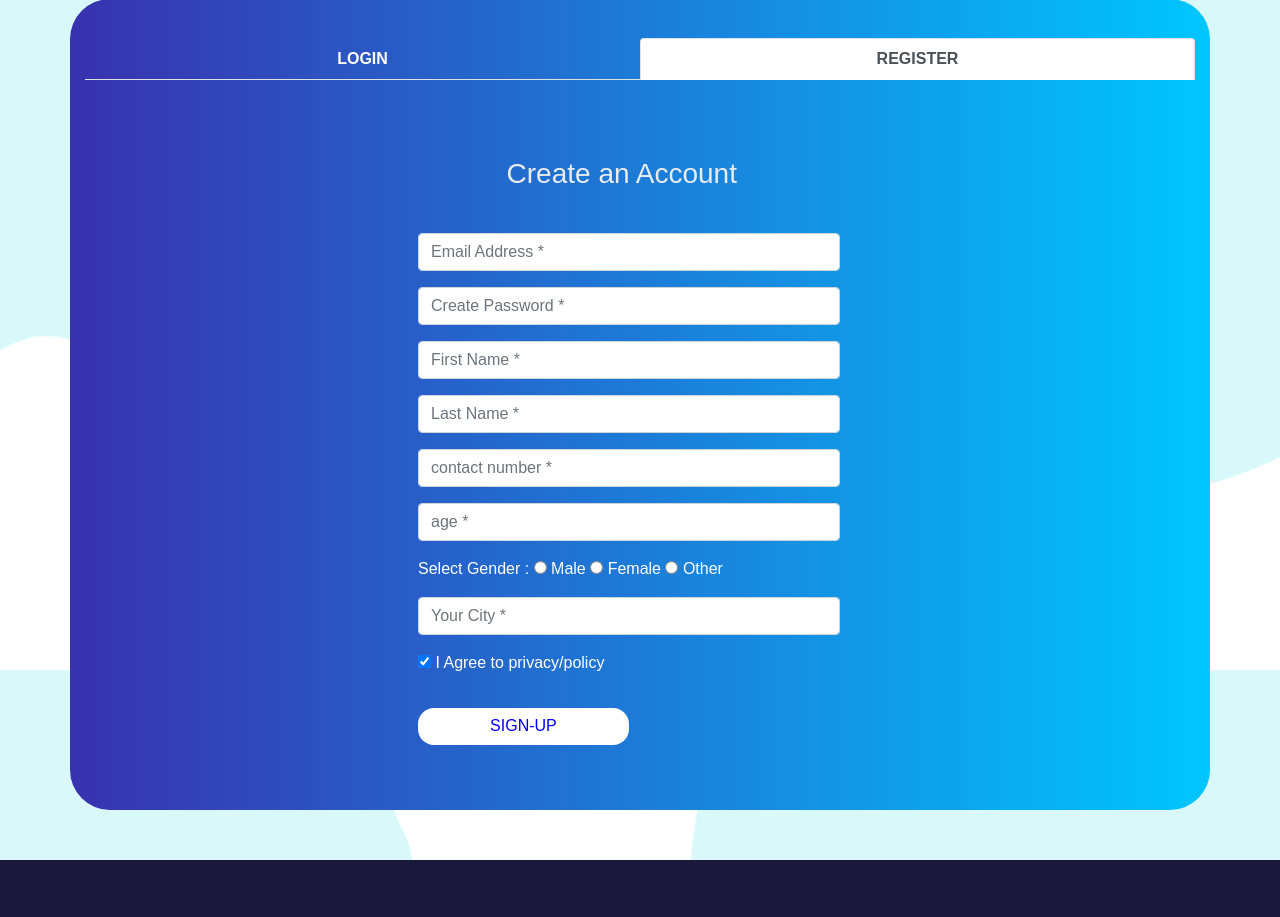
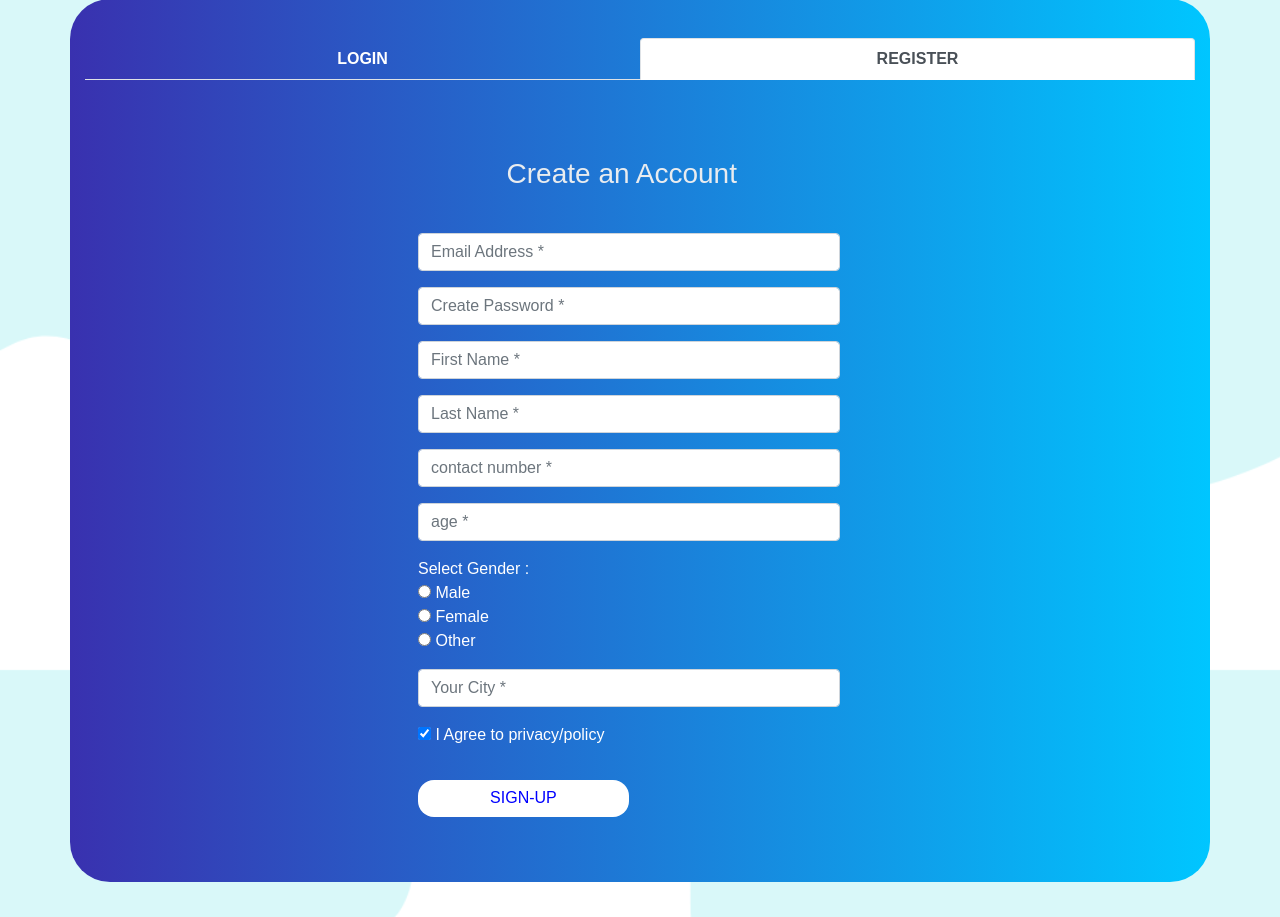
Before and after one commit to itz-rupesh/mediHub, a PHP site: page /login_signup/loginSignin.php in a window 1280 px wide, after a click on "REGISTER". Shown: the part 130-1047 px from the top of the page. Run offline with PHP 8.4, Linux system fonts and the light colour scheme; data that the repository does not hold is empty; some libraries are stand-ins or nearby versions.

Commit message:
fixed some bugs

```diff
--- a/connection.php
+++ b/connection.php
@@ -36,7 +36,7 @@ if($con){
     // echo "connection successfull";
     ?>
      <script>
-        //  alert("connection successful !!");
+         alert("connection successful !!");
      </script>
 
     <?php
--- a/login_signup/loginSignin.php
+++ b/login_signup/loginSignin.php
@@ -144,7 +144,7 @@ else if(isset($_POST['loginform'])) {
                 </ul>
                 <div class="tab-content" id="myTabContent">
                     <div class="tab-pane fade show active text-align form-new" id="login" role="tabpanel" aria-labelledby="home-tab">
-                        <h3 class="register-heading">Enter Login Details</h3>
+                        <h3 class="register-heading ">Enter Login Details</h3>
                         <div class="row register-form">
                             <div class="col-md-12">
                                 <form action="<?php htmlentities($_SERVER['PHP_SELF']); ?>" method="POST">
@@ -156,7 +156,7 @@ else if(isset($_POST['loginform'])) {
                                     </div>
                                     <div class="form-group">
                                         <input type="submit" name="loginform" class="btnContactSubmit" value="Login" required/>
-                                        <a href="ForgetPassword.php" class="btnForgetPwd" value="Login">Forget Password?</a>
+                                        <a href="#" class="btnForgetPwd" value="Login">Forget Password?</a>
                                     </div>
                                 </form>
                             </div>
@@ -165,7 +165,7 @@ else if(isset($_POST['loginform'])) {
                     <div class="tab-pane fade show text-align form-new" id="sign-up" role="tabpanel" aria-labelledby="profile-tab">
                         <h3 class="register-heading">Create an Account</h3>
                         <div class="row register-form">
-                            <div class="col-md-12">
+                            <div class="col-md-12 ">
                                 <form action="./loginSignin.php" method="POST">
                                     <div class="form-group">
 
@@ -188,10 +188,10 @@ else if(isset($_POST['loginform'])) {
                                         <input type="text" name="age" minlength="1" maxlength="3" class="form-control" placeholder="age *" required />
                                     </div>
                                     <div class="form-group">
-                                        <p id="redio_btn">Select Gender :
-                                            <input class="subButton" class="form-control" type="radio" value="male" name="gender" required> Male
-                                            <input class="subButton" type="radio" value="female" name="gender" required> Female
-                                            <input class="subButton" type="radio" value="other" name="gender" required> Other
+                                        <p id="redio_btn">Select Gender :<br>
+                                            <input class="subButton" class="form-control" type="radio" value="male" name="gender" required> Male<br>
+                                            <input class="subButton" type="radio" value="female" name="gender" required> Female<br>
+                                            <input class="subButton" type="radio" value="other" name="gender" required> Other<br>
                                         </p>
                                     </div>
 
```
